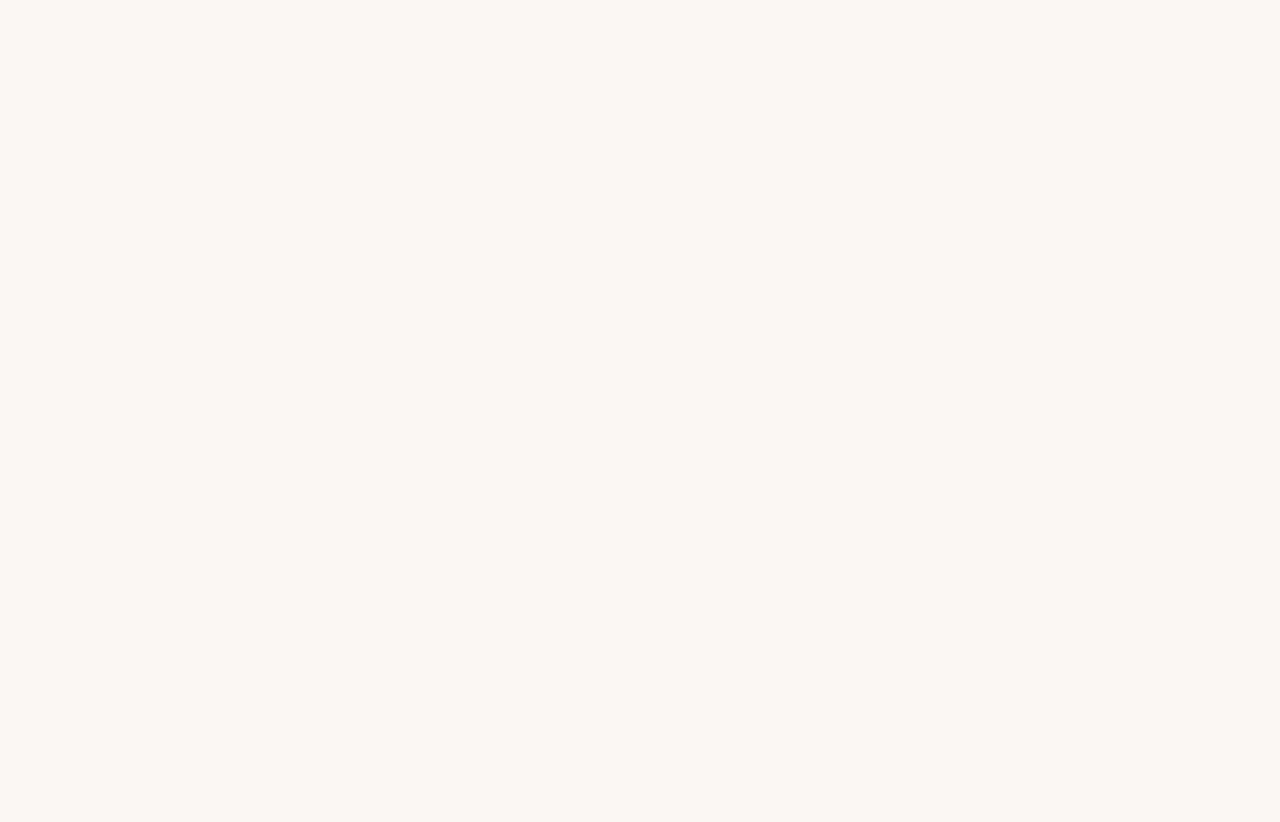
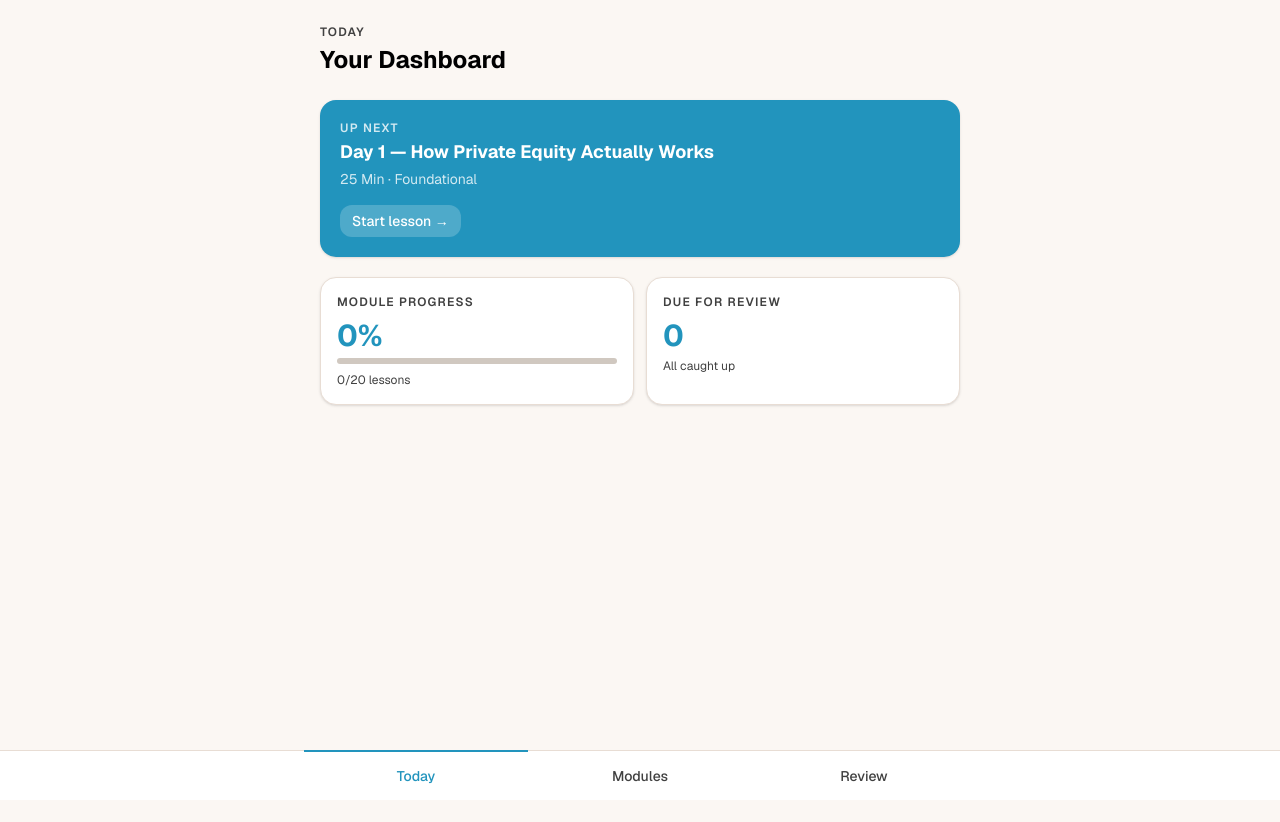
Before and after one commit to joshmyers9129-netizen/pe-learning-app, a Next.js app: page / in a window 1280 px wide. Before the commit this address had no page. Shown: the top 822 px of the page. Before the commit the page ends 800 px from the top, so only its background shows below. Built offline with nearby package versions, Linux system fonts and the light colour scheme.

Commit message:
Replace redirect-only root with real Today dashboard
Shows next recommended lesson, module progress summary,
due review card count, and top weak topics. Adds a
Today tab to NavBar pointing at /.

https://claude.ai/code/session_017p4sP1KRSmenqwu6SggUpS

```diff
--- a/app/page.tsx
+++ b/app/page.tsx
@@ -1,5 +1,154 @@
-import { redirect } from "next/navigation";
+"use client";
+
+import Link from "next/link";
+import { modules } from "@/lib/modules";
+import { useModuleProgress } from "@/hooks/useProgress";
+import { buildReviewQueue, groupByPriority } from "@/lib/reviewQueue";
 
 export default function Home() {
-  redirect("/modules");
+  const currentModule = modules[0];
+  const { progress } = useModuleProgress(currentModule.moduleId);
+  const lessons = currentModule.lessons;
+
+  const completed = lessons.filter(
+    (l) => progress[l.lessonId]?.status === "completed"
+  ).length;
+  const inProgress = lessons.filter(
+    (l) => progress[l.lessonId]?.status === "in-progress"
+  ).length;
+  const pct = Math.round((completed / lessons.length) * 100);
+
+  const nextLesson = lessons.find(
+    (l) =>
+      progress[l.lessonId]?.status === "in-progress" ||
+      !progress[l.lessonId] ||
+      progress[l.lessonId]?.status === "not-started"
+  );
+
+  const queue = buildReviewQueue(progress);
+  const { high, medium } = groupByPriority(queue);
+  const dueCount = high.length + medium.length;
+
+  // Topics with the most high-priority review cards = weakest areas
+  const topicCounts: Record<string, number> = {};
+  for (const card of high) {
+    topicCounts[card.topic] = (topicCounts[card.topic] ?? 0) + 1;
+  }
+  const weakTopics = Object.entries(topicCounts)
+    .sort((a, b) => b[1] - a[1])
+    .slice(0, 4)
+    .map(([topic]) => topic);
+
+  return (
+    <main className="min-h-screen bg-[#FBF7F3]">
+      <div className="max-w-2xl mx-auto px-4 py-6 pb-24">
+        {/* Header */}
+        <div className="mb-6">
+          <p className="text-xs font-semibold uppercase tracking-widest text-[#404040] mb-1">
+            Today
+          </p>
+          <h1 className="text-2xl font-bold text-[#000000]">Your Dashboard</h1>
+        </div>
+
+        {/* Next recommended lesson */}
+        {completed < lessons.length ? (
+          nextLesson ? (
+            <Link href={`/lesson/${nextLesson.lessonId}`} className="block mb-5">
+              <div className="rounded-2xl bg-[#2294BD] text-white p-5 shadow-sm hover:brightness-95 transition-all">
+                <p className="text-xs font-semibold uppercase tracking-widest opacity-80 mb-1">
+                  Up Next
+                </p>
+                <h2 className="text-lg font-bold leading-snug mb-1">
+                  Day {nextLesson.dayNumber} — {nextLesson.title}
+                </h2>
+                <p className="text-sm opacity-80 capitalize">
+                  {nextLesson.estimatedMinutes} min · {nextLesson.difficulty}
+                </p>
+                <div className="mt-4 inline-flex items-center gap-2 bg-white/20 rounded-xl px-3 py-1.5 text-sm font-medium">
+                  Start lesson →
+                </div>
+              </div>
+            </Link>
+          ) : null
+        ) : (
+          <div className="rounded-2xl bg-[#2294BD]/10 border border-[#2294BD]/20 p-5 mb-5 text-center">
+            <p className="text-lg font-bold text-[#2294BD]">Module complete!</p>
+            <p className="text-sm text-[#404040] mt-1">
+              All {lessons.length} lessons done. Keep reviewing below.
+            </p>
+          </div>
+        )}
+
+        {/* Stats row */}
+        <div className="grid grid-cols-2 gap-3 mb-5">
+          {/* Module progress */}
+          <Link href="/modules" className="block">
+            <div className="rounded-2xl border border-[#E8DDD4] bg-white p-4 shadow-sm hover:border-[#2294BD]/40 transition-colors h-full">
+              <p className="text-xs font-semibold uppercase tracking-widest text-[#404040] mb-2">
+                Module Progress
+              </p>
+              <p className="text-3xl font-bold text-[#2294BD] mb-1">{pct}%</p>
+              <div className="h-1.5 rounded-full bg-[#D0C8C0] overflow-hidden mb-2">
+                <div
+                  className="h-full rounded-full bg-[#2294BD] transition-all duration-500"
+                  style={{ width: `${pct}%` }}
+                />
+              </div>
+              <p className="text-xs text-[#404040]">
+                {completed}/{lessons.length} lessons
+                {inProgress > 0 ? ` · ${inProgress} active` : ""}
+              </p>
+            </div>
+          </Link>
+
+          {/* Due review cards */}
+          <Link href="/review" className="block">
+            <div className="rounded-2xl border border-[#E8DDD4] bg-white p-4 shadow-sm hover:border-[#FAA51A]/50 transition-colors h-full">
+              <p className="text-xs font-semibold uppercase tracking-widest text-[#404040] mb-2">
+                Due for Review
+              </p>
+              <p
+                className={`text-3xl font-bold mb-1 ${
+                  dueCount > 0 ? "text-[#D9532B]" : "text-[#2294BD]"
+                }`}
+              >
+                {dueCount}
+              </p>
+              <p className="text-xs text-[#404040]">
+                {dueCount === 0
+                  ? "All caught up"
+                  : `${high.length} high · ${medium.length} medium`}
+              </p>
+              {dueCount > 0 && (
+                <p className="mt-2 text-xs font-medium text-[#D9532B]">
+                  Review now →
+                </p>
+              )}
+            </div>
+          </Link>
+        </div>
+
+        {/* Weak topics */}
+        {weakTopics.length > 0 && (
+          <Link href="/review" className="block">
+            <div className="rounded-2xl border border-[#E8DDD4] bg-white p-4 shadow-sm hover:border-[#D9532B]/30 transition-colors">
+              <p className="text-xs font-semibold uppercase tracking-widest text-[#404040] mb-3">
+                Top Weak Topics
+              </p>
+              <div className="flex flex-wrap gap-2">
+                {weakTopics.map((topic) => (
+                  <span
+                    key={topic}
+                    className="text-sm bg-[#D9532B]/10 text-[#D9532B] px-3 py-1 rounded-full font-medium capitalize"
+                  >
+                    {topic.replace(/-/g, " ")}
+                  </span>
+                ))}
+              </div>
+            </div>
+          </Link>
+        )}
+      </div>
+    </main>
+  );
 }
--- a/components/NavBar.tsx
+++ b/components/NavBar.tsx
@@ -4,6 +4,7 @@ import Link from "next/link";
 import { usePathname } from "next/navigation";
 
 const TABS = [
+  { href: "/", label: "Today" },
   { href: "/modules", label: "Modules" },
   { href: "/review", label: "Review" },
 ] as const;
@@ -15,7 +16,7 @@ export default function NavBar() {
     <nav className="fixed bottom-0 left-0 right-0 bg-white border-t border-[#E8DDD4] z-10">
       <div className="max-w-2xl mx-auto flex">
         {TABS.map(({ href, label }) => {
-          const active = path === href || (href === "/modules" && path === "/");
+          const active = path === href;
           return (
             <Link
               key={href}
```
